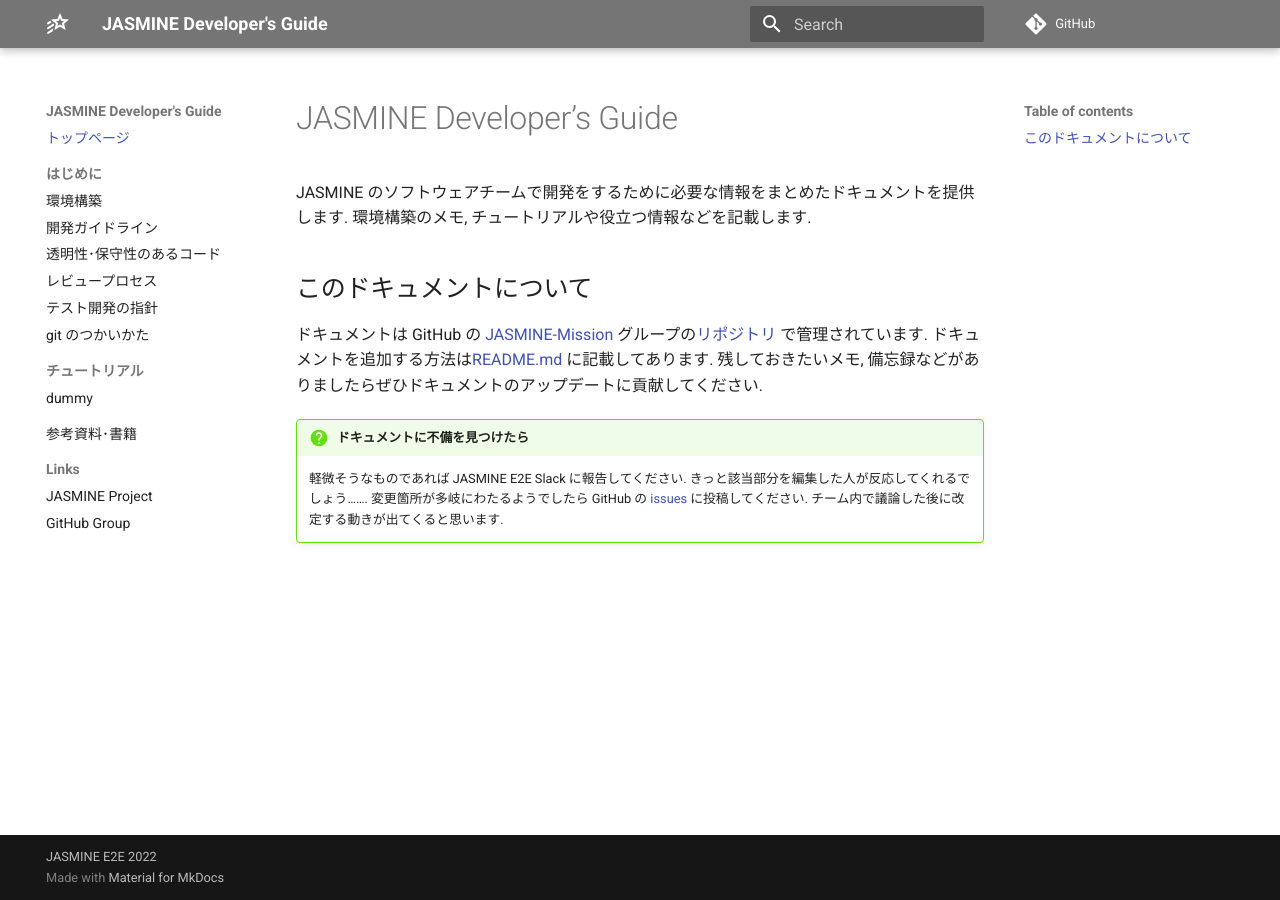
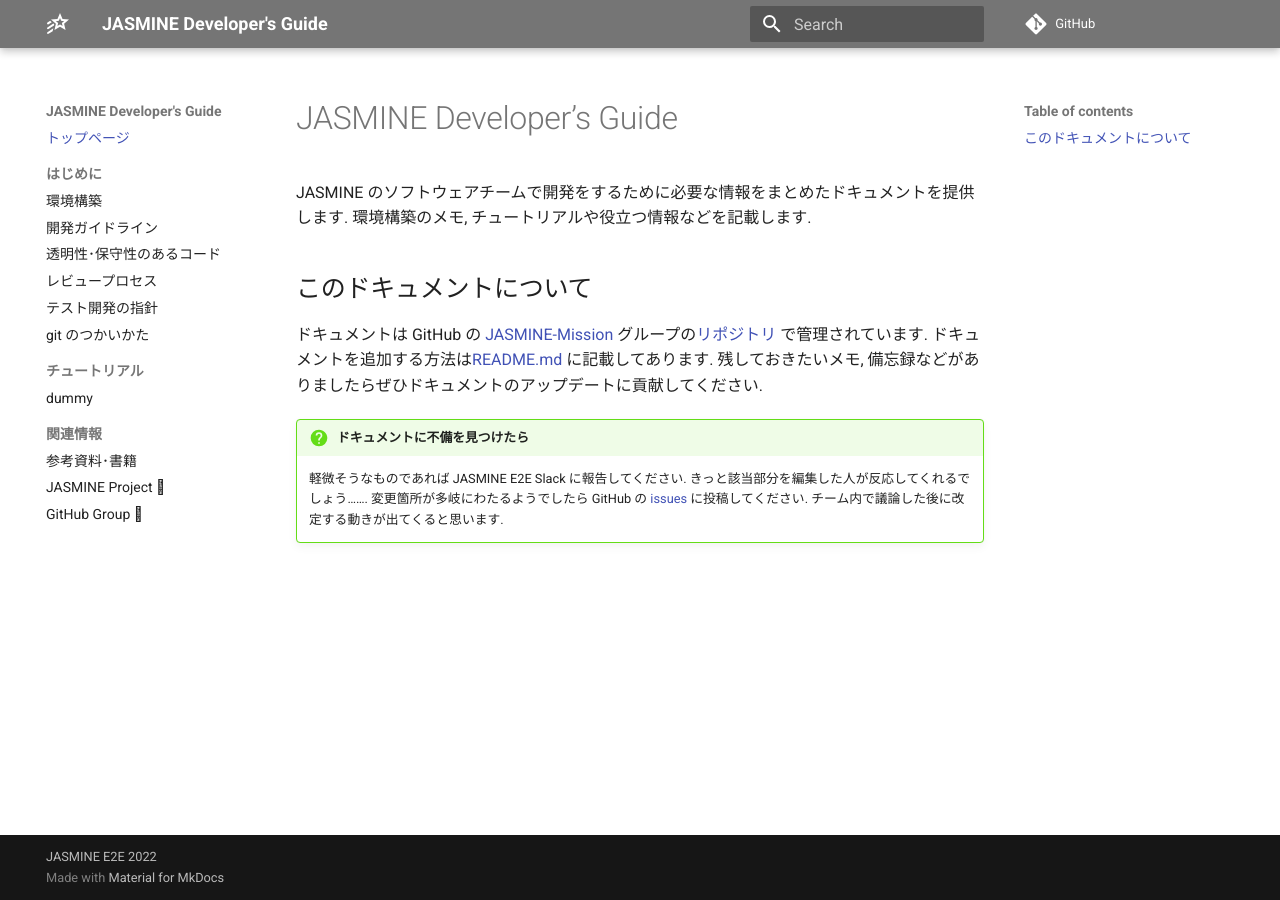
Before and after one commit to JASMINE-Mission/devguide, an MkDocs documentation site: the page built from docs/index.md, in a window 1280 px wide. Built offline with MkDocs 1.6.1 and Material for MkDocs 9.7.7, drawn with Linux system fonts in a browser that asks for light colours; comment, search, counter and statistics services are not loaded; some of the changed lines change nothing that is shown.

Commit message:
navigation revised

```diff
--- a/mkdocs.yml
+++ b/mkdocs.yml
@@ -56,6 +56,9 @@
       check_paths: True
   - pymdownx.arithmatex:
       generic: true
+  - pymdownx.emoji:
+      emoji_index: !!python/name:materialx.emoji.twemoji
+      emoji_generator: !!python/name:materialx.emoji.to_svg
 
 nav:
   - トップページ: index.md
@@ -68,7 +71,7 @@
     - startup/git.md
   - チュートリアル:
     - dummy: dummy
-  - reference.md
-  - Links:
-    - JASMINE Project: http://jasmine.nao.ac.jp/
-    - GitHub Group: https://github.com/JASMINE-Mission/
+  - 関連情報:
+    - reference.md
+    - "JASMINE Project &#xF08E;": http://jasmine.nao.ac.jp/
+    - "GitHub Group &#xF08E;": https://github.com/JASMINE-Mission/
```
